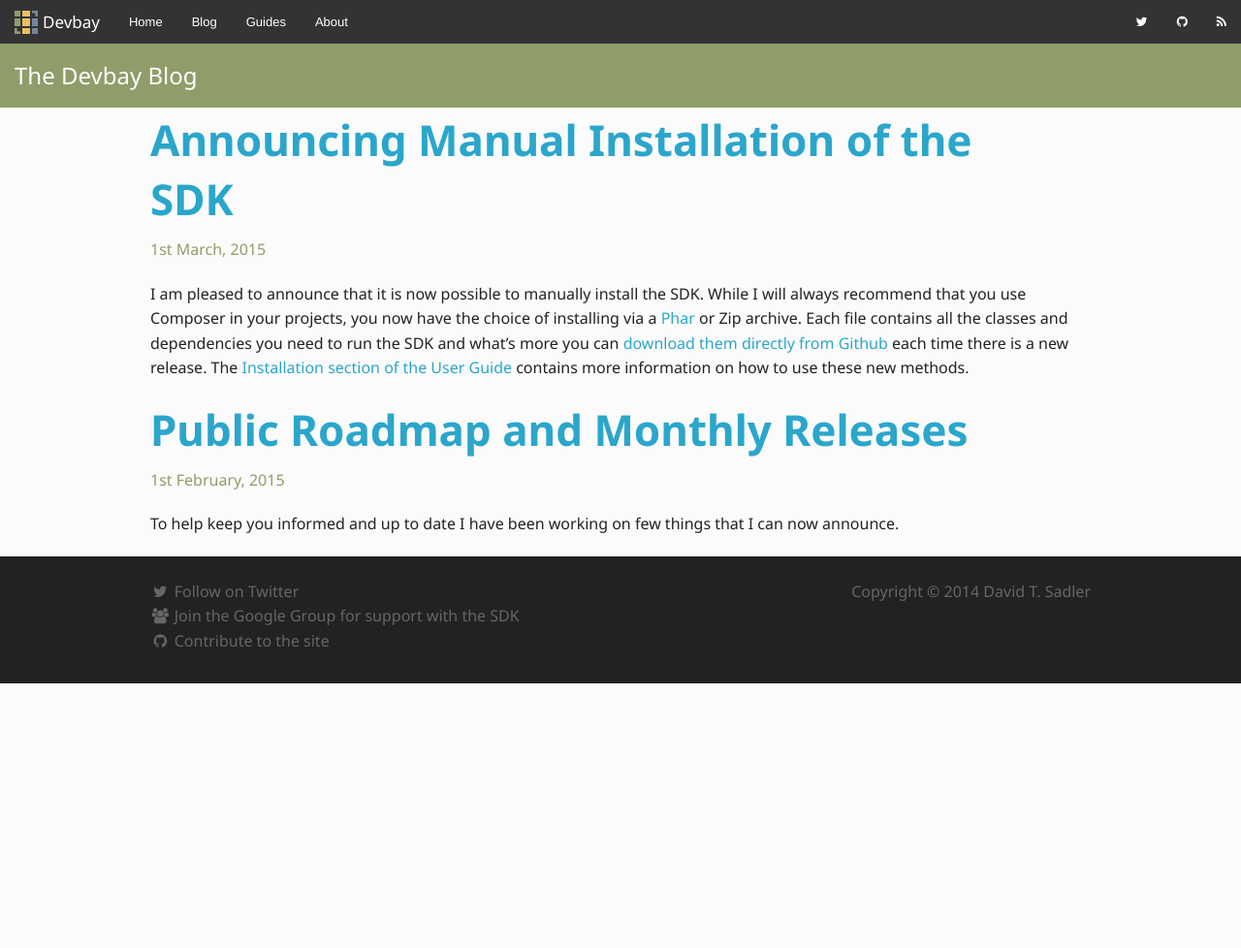
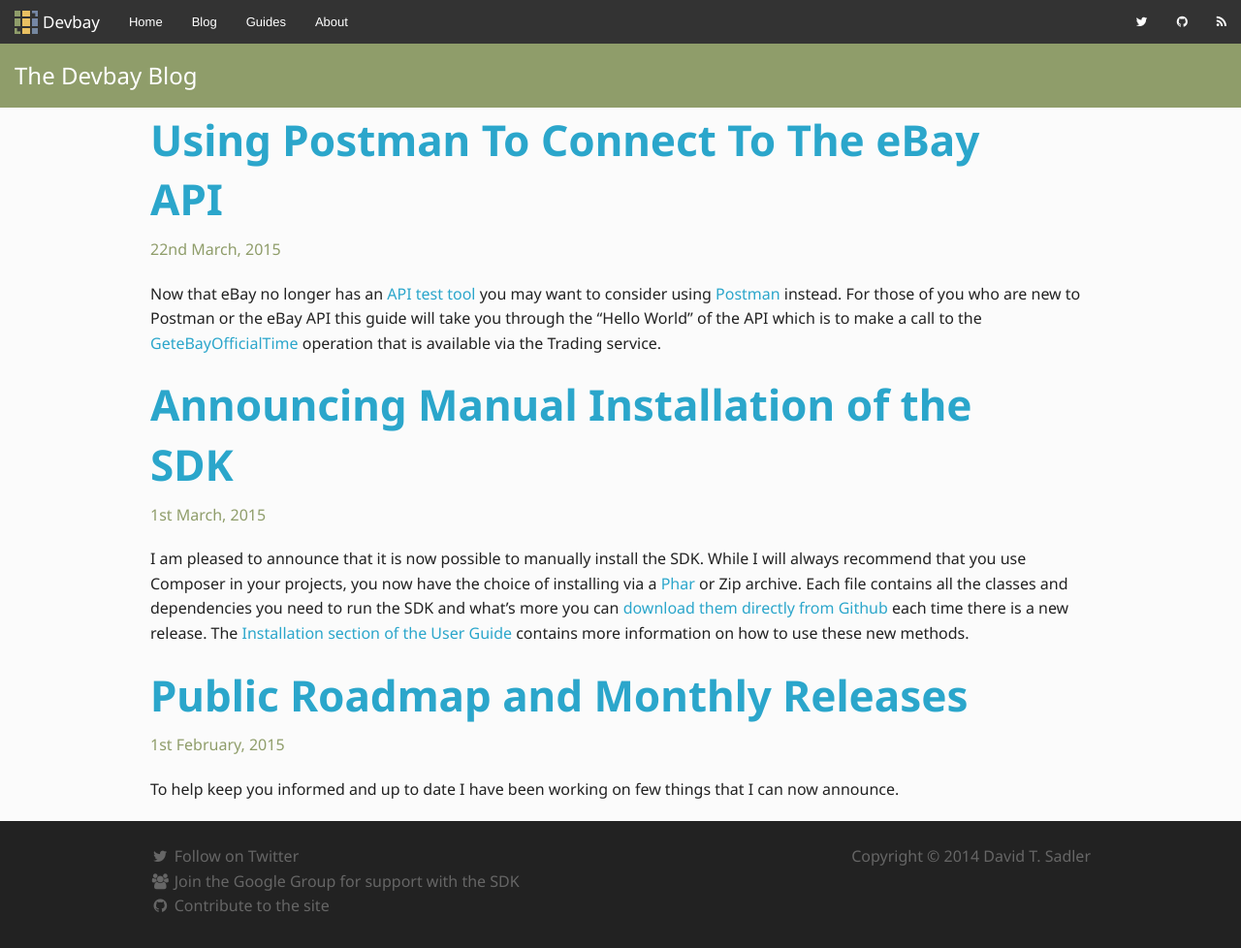
Before and after one commit to dinbrca/devbay.net, a Jekyll site: the page built from site/blog/index.html, in a window 1280 px wide. Shown: the whole page at 97% size. Built offline with Jekyll 4.4.1, drawn with Linux system fonts in a browser that asks for light colours; nearby versions of some CDN libraries; Markdown is read by kramdown in place of the engine named in the settings; before the commit the page ends 900 px from its top, so only the background shows below that.

Commit message:
blog: using postman to connect to the ebay api

````diff
--- /dev/null
+++ b/site/_posts/2015-03-22-using-postman-to-connect-to-the-ebay-api.md
@@ -0,0 +1,135 @@
+---
+layout: blog
+title: Using Postman To Connect To The eBay API
+sitemap:
+  lastmod: 2015-03-22
+comments: true
+---
+
+Now that eBay no longer has an [API test tool](https://go.developer.ebay.com/api-test-tools) you may want to consider using [Postman](http://www.getpostman.com/) instead. For those of you who are new to Postman or the eBay API this guide will take you through the "Hello World" of the API which is to make a call to the [GeteBayOfficialTime](http://developer.ebay.com/DevZone/XML/docs/Reference/eBay/GeteBayOfficialTime.html) operation that is available via the Trading service.
+
+If you haven't already done so you will need to [install Postman from the Google Chrome store](https://chrome.google.com/webstore/detail/postman-rest-client/fdmmgilgnpjigdojojpjoooidkmcomcm). Launching the application for the first time should leave you with an interface that is similar to what is shown below:
+
+<p class="text-center">
+  <a href="/img/screenshots/postman-ebay-api/postman-inital.png">
+    <img src="/img/screenshots/postman-ebay-api/postman-inital.png" width="800" alt="How Postman looks when launched for the first time." title="How Postman looks when launched for the first time."/>
+  </a>
+</p>
+
+## Connecting to the Trading API
+
+The first thing to do is to tell Postman the URL and HTTP method that will be used when making the request. For the Trading service this will be the https://api.ebay.com/ws/api.dll and POST. Simply enter the URL into the text field and choose the appropriate method from the dropdown.
+
+<p class="text-center">
+  <a href="/img/screenshots/postman-ebay-api/url.gif">
+    <img src="/img/screenshots/postman-ebay-api/url.gif" width="664" alt="Showing how to enter the URL and HTTP method in Postman." title="Showing how to enter the URL and HTTP method in Postman."/>
+  </a>
+</p>
+
+In order to make a successful request there are a few HTTP headers that need to be sent.
+
+| Header | Value | Description |
+|:-------|:-----:|:------------|
+| Content-Type | text/xml | This is needed as you will be using XML in the request body. |
+| X-EBAY-API-COMPATIBILITY-LEVEL | 911 | The API version that you are requesting. A list of API version numbers can be found in the [release notes](http://developer.ebay.com/DevZone/XML/docs/ReleaseNotes.html) for the Trading service. |
+| X-EBAY-API-SITEID | 3 | The unique numerical identifier for the eBay site your API requests are to be sent to. For example, you would pass the value 3 to specify the eBay UK site. A [complete list of eBay site IDs](http://developer.ebay.com/devzone/finding/Concepts/SiteIDToGlobalID.html) is available. |
+| X-EBAY-API-CALL-NAME | GeteBayOfficialTime | The name of the operation that you will be calling. |
+
+Clicking the Headers button in Postman toggles the header/value editor where you should enter the required headers.
+
+<p class="text-center">
+  <a href="/img/screenshots/postman-ebay-api/headers.gif">
+    <img src="/img/screenshots/postman-ebay-api/headers.gif" width="664" alt="Showing how to enter the URL and HTTP method in Postman." title="Showing how to enter the URL and HTTP method in Postman."/>
+  </a>
+</p>
+
+Shown below is the XML that is required when calling the GeteBayOfficialTime operation. You need to ensure that you enter a valid auth token as part of the request otherwise an error will be returned by eBay.
+
+```xml
+<?xml version="1.0" encoding="utf-8"?>
+<GeteBayOfficialTimeRequest xmlns="urn:ebay:apis:eBLBaseComponents">
+  <RequesterCredentials>
+    <eBayAuthToken>ENTER YOUR AUTH TOKEN</eBayAuthToken>
+  </RequesterCredentials>
+</GeteBayOfficialTimeRequest>
+```
+
+By default the interface in Postman is designed for the quick entering of key/value form-data. As you are entering XML you will need to configure Postman so that it will allow you to manually enter the request. This is achieved by clicking the raw button and choosing XML (text/xml) from the dropdown.
+
+<p class="text-center">
+  <a href="/img/screenshots/postman-ebay-api/body.gif">
+    <img src="/img/screenshots/postman-ebay-api/body.gif" width="664" alt="Showing how to enter the XML request body Postman." title="Showing how to enter the XML request body in Postman."/>
+  </a>
+</p>
+
+Now all you need to do is click the Send button and Postman will send your request to eBay which should result in a response similar to the one shown below.
+
+<p class="text-center">
+  <a href="/img/screenshots/postman-ebay-api/response.png">
+    <img src="/img/screenshots/postman-ebay-api/response.png" width="659" alt="Showing the response returned by the eBay API." title="Showing the response returned by the eBay API."/>
+  </a>
+</p>
+
+## Calling other Operations
+
+Calling GeteBayOfficialTime is fine for checking that you can connect to the eBay API with Postman, but what about the other operations that are available with the Trading service? Well all you need to do is change the value for the HTTP header X-EBAY-API-CALL-NAME to match the name of the operation that you want to call and then enter the necessary XML as the request's body. For example, to retrieve an eBay listing via the API you will need to set X-EBAY-API-CALL-NAME to be GetItem and then enter the XML below.
+
+```xml
+<?xml version="1.0" encoding="utf-8"?>
+<GetItemRequest xmlns="urn:ebay:apis:eBLBaseComponents">
+  <RequesterCredentials>
+    <eBayAuthToken>ENTER YOUR AUTH TOKEN</eBayAuthToken>
+  </RequesterCredentials>
+  <DetailLevel>ReturnAll</DetailLevel>
+  <ItemID>ENTER AN ITEM ID</ItemID>
+</GetItemRequest>
+```
+
+<p class="text-center">
+  <a href="/img/screenshots/postman-ebay-api/get-item.gif">
+    <img src="/img/screenshots/postman-ebay-api/get-item.gif" width="664" alt="Showing how to call the GetItem operation." title="Showing how to call the GetItem operation."/>
+  </a>
+</p>
+
+## Connecting to other Services
+
+Using Postman to connect to the other eBay services is as easy as using the correct URL and supplying the required HTTP headers. Shown below are the URLs and HTTP headers for the three most popular eBay API services. Note that I have only provided the minium set of required HTTP headers. Many of the services have optional headers that can be found in the eBay documentation.
+
+### URLs
+
+| Service | Production | Sandbox |
+|:--------|:-----------|:--------|
+| Finding | http://svcs.ebay.com/services/search/FindingService/v1 | http://svcs.sandbox.ebay.com/services/search/FindingService/v1 |
+| Shopping |http://open.api.ebay.com/shopping | http://open.api.sandbox.ebay.com/shopping |
+| Trading | https://api.ebay.com/ws/api.dll | https://api.sandbox.ebay.com/ws/api.dll |
+
+### Finding HTTP Headers
+
+| Header | Example Value | Description |
+|:-------|:-------------:|:------------|
+| X-EBAY-SOA-SERVICE-VERSION | 1.13.0 | The API version that you are requesting. A list of API version numbers can be found in the [release notes](http://developer.ebay.com/DevZone/finding/ReleaseNotes.html) for the Finding service. |
+| X-EBAY-SOA-GLOBAL-ID| EBAY-US | The unique string identifier for the eBay site your API requests are to be sent to. For example, you would pass the value EBAY-US to specify the eBay US site. A [complete list of eBay global IDs](http://developer.ebay.com/devzone/finding/Concepts/SiteIDToGlobalID.html) is available. |
+| X-EBAY-SOA-OPERATION-NAME | findItemsAdvanced | The name of the operation that you will be calling. |
+| X-EBAY-SOA-SECURITY-APPNAME | xxx-xxx-xxx | Your application ID, as explained in the [application keys guide](/sdk/guides/application-keys/). |
+
+### Shopping HTTP Headers
+
+| Header | Example Value | Description |
+|:-------|:-------------:|:------------|
+| X-EBAY-API-VERSION| 911 | The API version that you are requesting. A list of API version numbers can be found in the [release notes](http://developer.ebay.com/DevZone/shopping/docs/ReleaseNotes.html) for the Shopping service. |
+| X-EBAY-API-APP-ID | xxx-xxx-xxx | Your application ID, as explained in the [application keys guide](/sdk/guides/application-keys/). |
+| X-EBAY-API-CALL-NAME | GetSingleItem | The name of the operation that you will be calling. |
+| X-EBAY-API-REQUEST-ENCODING | XML | The format of the request body. Valid options: JSON, XML, NV, or SOAP |
+| X-EBAY-API-SITEID | 3 | The unique numerical identifier for the eBay site your API requests are to be sent to. For example, you would pass the value 3 to specify the eBay UK site. A [complete list of eBay site IDs](http://developer.ebay.com/devzone/finding/Concepts/SiteIDToGlobalID.html) is available. |
+
+### Trading HTTP Headers
+
+| Header | Example Value | Description |
+|:-------|:-------------:|:------------|
+| X-EBAY-API-COMPATIBILITY-LEVEL | 911 | The API version that you are requesting. A list of API version numbers can be found in the [release notes](http://developer.ebay.com/DevZone/XML/docs/ReleaseNotes.html) for the Trading service. |
+| X-EBAY-API-SITEID | 3 | The unique numerical identifier for the eBay site your API requests are to be sent to. For example, you would pass the value 3 to specify the eBay UK site. A [complete list of eBay site IDs](http://developer.ebay.com/devzone/finding/Concepts/SiteIDToGlobalID.html) is available. |
+| X-EBAY-API-CALL-NAME | GeteBayOfficialTime | The name of the operation that you will be calling. |
+
+## Conclusion
+
+Hopefully this guide has shown how easy it is to get connecting to the eBay API with Postman. Feel free to leave a comment below if you have any questions.
--- a/site/blog/index.html
+++ b/site/blog/index.html
@@ -4,7 +4,7 @@ title: The Devbay Blog
 topic: blog
 topicHdr: The Devbay Blog
 sitemap:
-  lastmod: 2015-02-01
+  lastmod: 2015-03-22
 ---
 <main role="main">
     <header class="topic-hdr" role="banner">
````
Also changed, not shown: site/img/screenshots/postman-ebay-api/body.gif (added), site/img/screenshots/postman-ebay-api/get-item.gif (added), site/img/screenshots/postman-ebay-api/headers.gif (added), site/img/screenshots/postman-ebay-api/postman-inital.png (added), site/img/screenshots/postman-ebay-api/response.png (added), site/img/screenshots/postman-ebay-api/url.gif (added).
